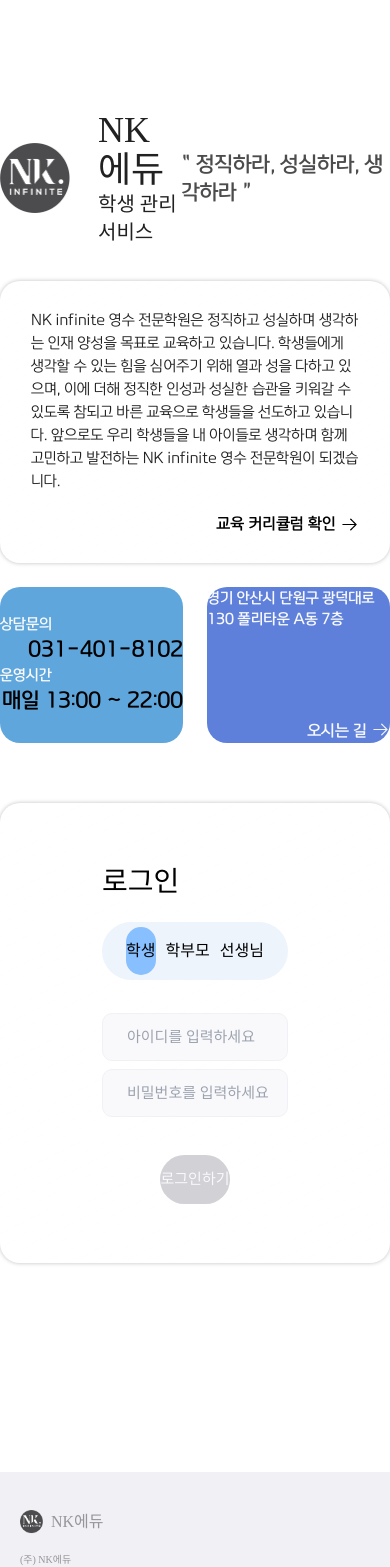
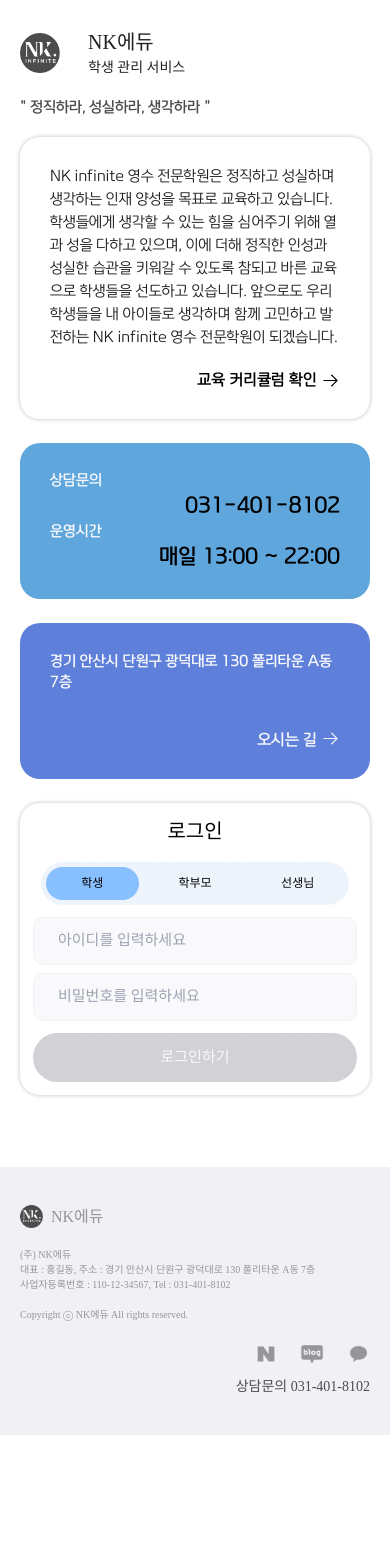
Before and after one commit to Dragonite-Lee/NK_develop_front, a React (Create React App) app: page /login in a window 390 px wide. Shown: the top 1567 px of the page. After the commit the page ends 1435 px from the top, so only its background shows below. Built offline with nearby package versions, Linux system fonts and the light colour scheme; a web font is replaced by a local one.

Commit message:
기본적인 ui완료-> (모바일 부분 햄버거header와 login api연결 남음)

```diff
--- a/src/components/Footer.js
+++ b/src/components/Footer.js
@@ -5,7 +5,7 @@
 
 const Footer = () => {
   return (
-    <footer className="w-full flex tablet:flex-row mobile:flex-col tablet:items-start mobile:items-start justify-between desktop:px-[222px] desktop:py-[38px] tablet:px-[24px] tablet:[24px] mobile:px-[20px] mobile:py-[38px] tablet:gap-0 mobile:gap-[20px] bg-border h-auto relative translate-y-[78%]">
+    <footer className="w-full flex tablet:flex-row mobile:flex-col tablet:items-start mobile:items-start justify-between desktop:px-[222px] desktop:py-[38px] tablet:px-[24px] tablet:[24px] mobile:px-[20px] mobile:py-[38px] tablet:gap-0 mobile:gap-[20px] bg-border h-auto">
       <div className="flex desktop:flex-row tablet_change:flex-row mobile:flex-col items-start justify-center gap-[18px]">
         <div className="font-nanum_700 text-[16px] text-gray flex items-start justify-center gap-[8px]">
           <img src={footerLogo} alt="nk로고" className="w-[23px] h-[23px]" />
--- a/src/components/Header.js
+++ b/src/components/Header.js
@@ -97,7 +97,7 @@
             <div className="font-nanum_400 text-[14px] text-black">
               홍길동 {/* 학생이름 들어갈 예정 */}
             </div>
-            <div className={`font-nanum_700 text-[13px] text-white rounded-[8px] px-[6px] h-[21px] flex items-center justify-center
+            <div className={`font-nanum_700 text-[13px] text-white rounded-[8px] px-[7px] h-[21px] flex items-center justify-center
               ${role === "학생" ? " bg-main1" : role === "선생님" ? " bg-main2" : " bg-main3"}`}
             >
               {role}
--- a/src/components/login/LoginHeader.js
+++ b/src/components/login/LoginHeader.js
@@ -2,19 +2,19 @@
 
 const LoginHeader = () => {
   return (
-    <header className="flex items-center justify-between mb-[33px]">
+    <header className="tablet:flex items-center justify-between tablet:mb-[33px] mobile:mb-[20px] ">
       <div className="flex items-center gap-7">
-        <img src={NKlogo} alt="NK로고" className="w-[70px] h-[70px]" />
+        <img src={NKlogo} alt="NK로고" className="tablet:w-[70px] tablet:h-[70px] mobile:w-[40px] mobile:h-[40px]" />
         <div>
-          <h1 className="font-nanum_700 text-4xl text-black">
+          <h1 className="font-nanum_700 tablet:text-4xl mobile:text-[20px] text-black">
             NK에듀
           </h1>
-          <h2 className="font-nanum_400 text-xl text-black">
+          <h2 className="font-nanum_400 tablet:text-xl mobile:text-[14px] text-black">
             학생 관리 서비스
           </h2>
         </div>
       </div>
-      <h2 className="font-paybooc_700 text-xl text-grayDark">
+      <h2 className="font-paybooc_700 tablet:text-xl mobile:text-[14px] tablet:mt-0 mobile:mt-[18px] text-grayDark">
         “ 정직하라, 성실하라, 생각하라 ”
       </h2>
     </header>
--- a/src/components/login/LoginInfo.js
+++ b/src/components/login/LoginInfo.js
@@ -5,9 +5,9 @@
 
 const LoginInfo = () => {
   return (
-    <section className="mt-[35px] mb-[60px]">
-      <div className="px-[31px] py-[27px] desktop:w-[588px] w-full glassWhite">
-        <p className="font-paybooc_500 text-sm text-black leading-[23px]">
+    <section className="tablet:mt-[35px] mobile:mt-0 tablet:mb-[60px] mobile:mb-[24px]">
+      <div className="px-[30px] py-[27px] desktop:w-[588px] w-full glassWhite">
+        <p className="font-paybooc_500 tablet:text-sm mobile:text-[14px] text-black leading-[23px]">
           NK infinite 영수 전문학원은 정직하고 성실하며 생각하는 인재 양성을 목표로 교육하고 있습니다. 학생들에게 생각할 수 있는 힘을 심어주기 위해 열과 성을 다하고 있으며, 이에 더해 정직한 인성과 성실한 습관을 키워갈 수 있도록 참되고 바른 교육으로 학생들을 선도하고 있습니다. 앞으로도 우리 학생들을 내 아이들로 생각하며 함께 고민하고 발전하는 NK infinite 영수 전문학원이 되겠습니다.
         </p>
         <div className="mt-[21px] flex items-center justify-end gap-[4px]">
@@ -15,14 +15,14 @@
           <img src={ArrowRightBlack} alt="ArrowRightBlack" className="w-[19px] h-[19px]" />
         </div>
       </div>
-      <div className="flex items-center justify-between gap-6 mt-6 font-paybooc_700">
-        <div className="tablet:px-[33px] py-[26px] rounded-[20px] bg-management2 desktop:w-[282px] desktop:px-[30px] h-[156px] w-full">
+      <div className="flex tablet:flex-row mobile:flex-col items-center justify-between tablet:gap-6 mobile:gap-[24px] mt-6 font-paybooc_700">
+        <div className="mobile:px-[30px] tablet:px-[33px] desktop:px-[30px] py-[26px] rounded-[20px] bg-management2 desktop:w-[282px] h-[156px] w-full">
           <p className="text-[14px] text-white">상담문의</p>
           <p className="text-[20px] flex justify-end">031-401-8102</p>
           <p className="text-[14px] text-white">운영시간</p>
           <p className="text-[20px] flex justify-end">매일 13:00 ~ 22:00</p>
         </div>
-        <div className="tablet:px-[34px] tablet:pt-[28px] tablet:pb-[24px] desktop:py-[28px] desktop:w-[282px] desktop:px-[22px] rounded-[20px] bg-management1 text-white h-[156px] w-full flex flex-col justify-between">
+        <div className="mobile:px-[30px] mobile:py-[27px] tablet:px-[34px] tablet:pt-[28px] tablet:pb-[24px] desktop:py-[28px] desktop:w-[282px] desktop:px-[22px] rounded-[20px] bg-management1 text-white h-[156px] w-full flex flex-col justify-between">
           <p className="text-[14px]">경기 안산시 단원구 광덕대로 130 폴리타운 A동 7층</p>
           <div className="text-[15px] flex justify-end gap-[4px]">
             <Link href="#">오시는 길</Link>
--- a/src/components/login/LoginInput.js
+++ b/src/components/login/LoginInput.js
@@ -58,13 +58,13 @@
   }
 
   return (
-    <section className="tablet:w-full desktop:w-[486px] flex justify-center items-center h-[460px] glassWhite">
-      <div>
-        <div className="font-nanum_700 text-[28px]">로그인</div>
-        <div className="flex items-center justify-center gap-[10px] text-[16px] mt-[19px] mb-[33px] font-nanum_700 text-[16px] desktop:w-[330px] tablet:w-[488px] h-[58px] bg-main4 rounded-[37px]">
+    <section className="mobile:w-full desktop:w-[486px] flex justify-center items-center tablet:h-[460px] mobile:h-full glassWhite tablet:p-0 mobile:p-[13px]">
+      <div className="mobile:w-full tablet:w-auto">
+        <div className="font-nanum_700 tablet:text-[28px] mobile:text-[20px] tablet:block mobile:flex justify-center">로그인</div>
+        <div className="flex items-center justify-center tablet:p-0 mobile:p-[5px] tabelt:mx-0 mobile:mx-[8px] gap-[10px] mobile:text-[12px] tablet:mt-[19px] mobile:mt-[16px] tablet:mb-[33px] mobile:mb-[12px] font-nanum_700 tablet:text-[16px] desktop:w-[330px] tablet:w-[488px] mobile:w-auto tablet:h-[58px] mobile:h-[43px] bg-main4 rounded-[37px]">
           {role && role.map((item) => {
             return (
-              <button className={`flex items-center justify-center desktop:w-[100px] tablet:w-[150px] h-[48px] rounded-[37px]
+              <button className={`flex items-center justify-center desktop:w-[100px] tablet:w-[150px] mobile:w-full tablet:h-[48px] mobile:h-[33px] rounded-[37px]
                 ${item.default === true ? " font-nanum_700 bg-main3" : " font-nanum_400 hover:bg-main3/50"}
                 `}
                 onClick={() => onClickRoleHandler(item.id)}
@@ -80,7 +80,7 @@
             value={emailValue}
             onChange={emailHandle}
             autoComplete="off"
-            className={`font-nanum_400 text-[15px] desktop:w-[330px] tablet:w-[488px] h-[48px] indent-[24px] bg-white rounded-[10px] focus:outline-none focus:border-main1 border-solid border-[1px] ${
+            className={`font-nanum_400 text-[15px] desktop:w-[330px] tablet:w-[488px] mobile:w-full h-[48px] indent-[24px] bg-white rounded-[10px] focus:outline-none focus:border-main1 border-solid border-[1px] ${
               emailValue !== ""
                 ? " outline-none border-main1"
                 : " border-border"
@@ -92,14 +92,14 @@
           <input
             value={pwValue}
             onChange={pwhHandler}
-            className={`font-nanum_400 text-[15px] desktop:w-[330px] tablet:w-[488px] h-[48px] indent-[24px] bg-white rounded-[10px] focus:outline-none focus:border-main1 border-solid border-[1px] ${
+            className={`font-nanum_400 text-[15px] desktop:w-[330px] tablet:w-[488px] mobile:w-full h-[48px] indent-[24px] bg-white rounded-[10px] focus:outline-none focus:border-main1 border-solid border-[1px] ${
               pwValue !== "" ? " outline-none border-main1" : " border-border"
             }`}
             name="password"
             type="password"
             placeholder="비밀번호를 입력하세요"
           />
-          <button className={`mt-[30px] font-nanum_700 text-[15px] desktop:w-[282px] tablet:w-[440px] h-[49px] rounded-[30px] text-white
+          <button className={`tablet:mt-[30px] mobile:mt-[4px] font-nanum_700 text-[15px] desktop:w-[282px] tablet:w-[440px] mobile:w-full h-[49px] rounded-[30px] text-white
             ${emailValue !== "" && pwValue !== "" ? " bg-main3 hover:bg-main3/50 active:bg-main2 cursor-pointer" : " bg-grayLight cursor-auto"}` }
             onClick={() => onLoginHandler(emailValue, pwValue, role)}
           >
--- a/src/container/Login.js
+++ b/src/container/Login.js
@@ -6,7 +6,7 @@
 const Login = () => {
   return (
     <>
-      <main className='desktop:w-[1200px] desktop:mx-auto tablet:w-auto tablet:mx-10 mt-[110px] h-auto min-h-full'>
+      <main className='desktop:w-[1200px] desktop:mx-auto tablet:w-auto tablet:mx-10 mobile:mx-[20px] tablet:mt-[110px] mobile:mt-[27px] tablet:mb-[111px] mobile:mb-[72px] h-auto min-h-full'>
       <LoginHeader />
       <div className='desktop:flex desktop:items-center desktop:gap-[126px]'>
         <LoginInfo />
```
